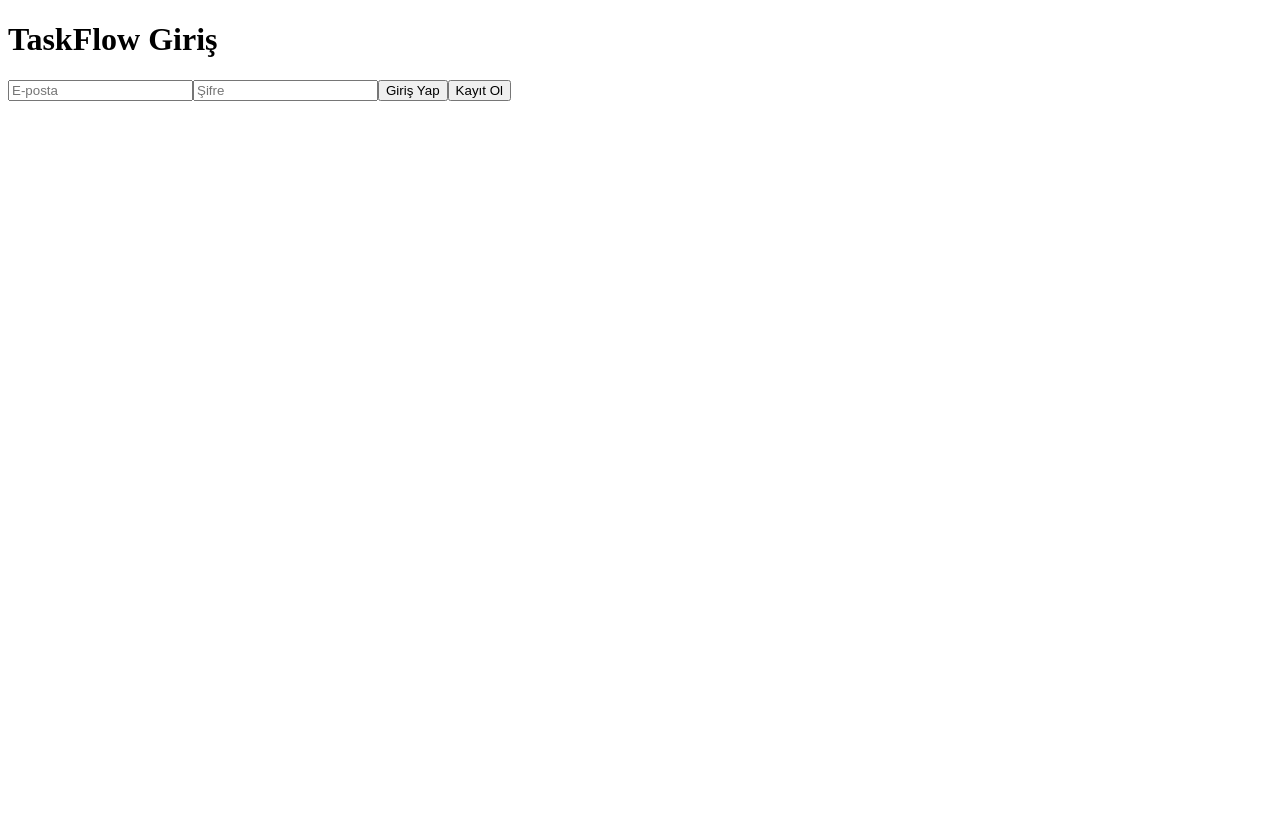
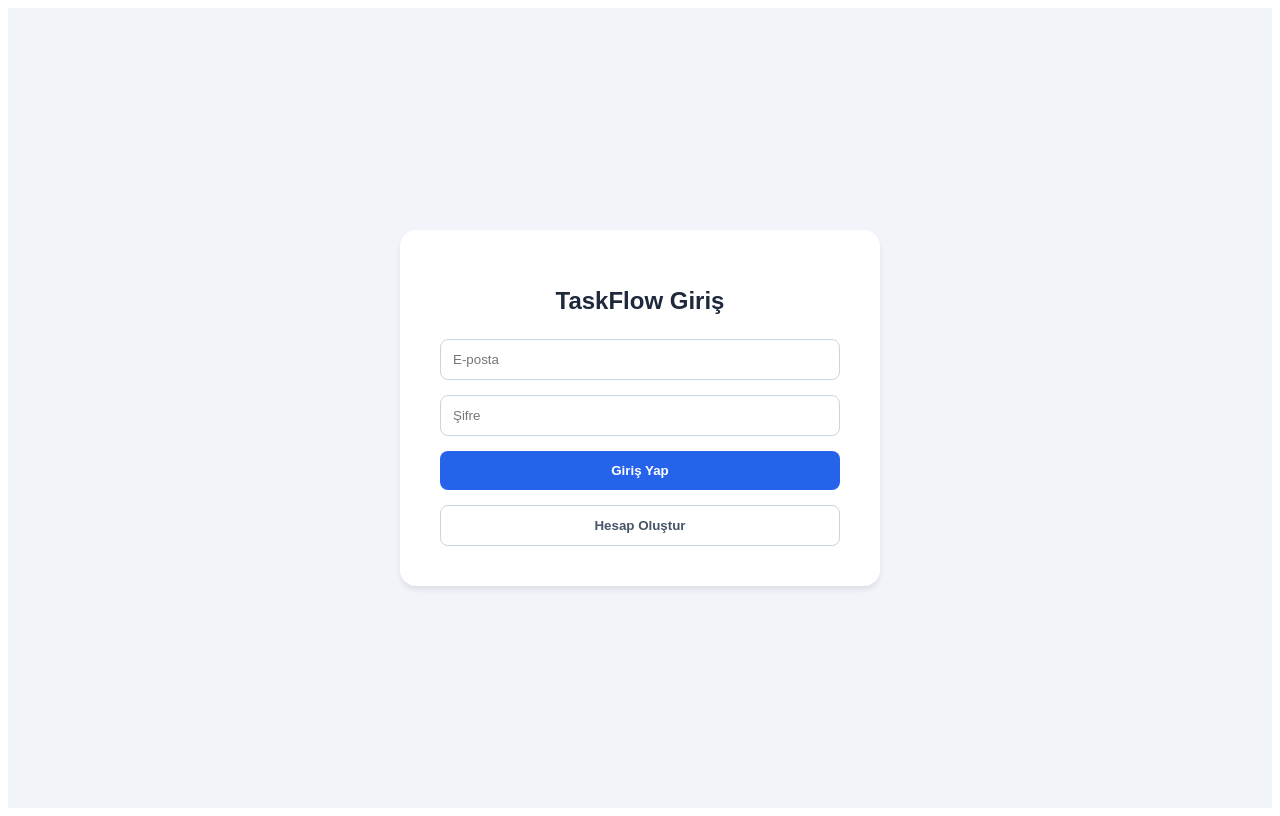
Before and after one commit to umurronaa/taskflow-kanban, a Next.js app: page /login in a window 1280 px wide. Built offline with nearby package versions, Linux system fonts and the light colour scheme; no server answers.

Commit message:
Fix: Login page styling

```diff
--- a/app/login/page.js
+++ b/app/login/page.js
@@ -1,6 +1,6 @@
 "use client";
 import { useState } from 'react';
-import { supabase } from '../../lib/supabase';
+import { supabase } from '../../lib/supabase'; // Yolun doğru olduğundan emin ol
 import { useRouter } from 'next/navigation';
 
 export default function AuthPage() {
@@ -17,25 +17,48 @@
   const handleLogin = async () => {
     const { error } = await supabase.auth.signInWithPassword({ email, password });
     if (error) alert(error.message);
-    else router.push('/'); // Başarılıysa ana sayfaya gönder
+    else router.push('/');
   };
 
   return (
-    <div className="flex flex-col items-center justify-center min-h-screen bg-gray-100 p-4">
-      <div className="bg-white p-8 rounded-xl shadow-md w-full max-w-md">
-        <h1 className="text-2xl font-bold mb-6 text-center">TaskFlow Giriş</h1>
+    <div style={{
+      display: 'flex', flexDirection: 'column', alignItems: 'center', justifyContent: 'center',
+      minHeight: '100vh', backgroundColor: '#f1f5f9', fontFamily: 'sans-serif'
+    }}>
+      <div style={{
+        backgroundColor: 'white', padding: '40px', borderRadius: '16px',
+        boxShadow: '0 4px 6px -1px rgba(0,0,0,0.1)', width: '100%', maxWidth: '400px'
+      }}>
+        <h1 style={{ textAlign: 'center', marginBottom: '24px', fontSize: '24px', fontWeight: '800', color: '#1e293b' }}>
+          TaskFlow Giriş
+        </h1>
+
+        <div style={{ display: 'flex', flexDirection: 'column', gap: '15px' }}>
           <input
             type="email" placeholder="E-posta"
-          className="w-full p-3 mb-4 border rounded"
+            style={{ padding: '12px', border: '1px solid #cbd5e1', borderRadius: '8px', outline: 'none' }}
             onChange={(e) => setEmail(e.target.value)}
           />
           <input
             type="password" placeholder="Şifre"
-          className="w-full p-3 mb-6 border rounded"
+            style={{ padding: '12px', border: '1px solid #cbd5e1', borderRadius: '8px', outline: 'none' }}
             onChange={(e) => setPassword(e.target.value)}
           />
-        <button onClick={handleLogin} className="w-full bg-blue-600 text-white p-3 rounded mb-2 font-bold">Giriş Yap</button>
-        <button onClick={handleSignUp} className="w-full bg-gray-200 text-gray-800 p-3 rounded font-bold">Kayıt Ol</button>
+
+          <button
+            onClick={handleLogin}
+            style={{ padding: '12px', backgroundColor: '#2563eb', color: 'white', border: 'none', borderRadius: '8px', fontWeight: '600', cursor: 'pointer' }}
+          >
+            Giriş Yap
+          </button>
+
+          <button
+            onClick={handleSignUp}
+            style={{ padding: '12px', backgroundColor: 'transparent', color: '#475569', border: '1px solid #cbd5e1', borderRadius: '8px', fontWeight: '600', cursor: 'pointer' }}
+          >
+            Hesap Oluştur
+          </button>
+        </div>
       </div>
     </div>
   );
```
Lines whose indentation alone changed are shown as unchanged.
